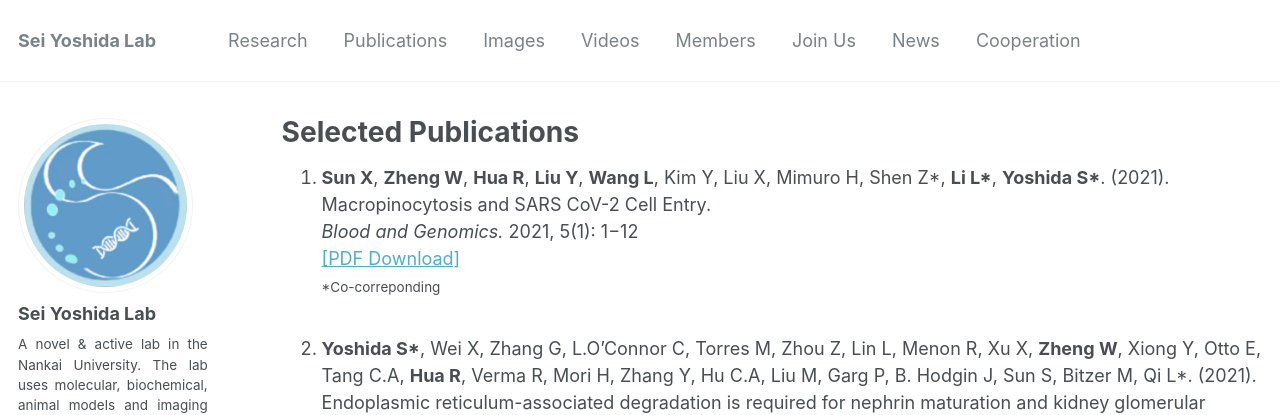
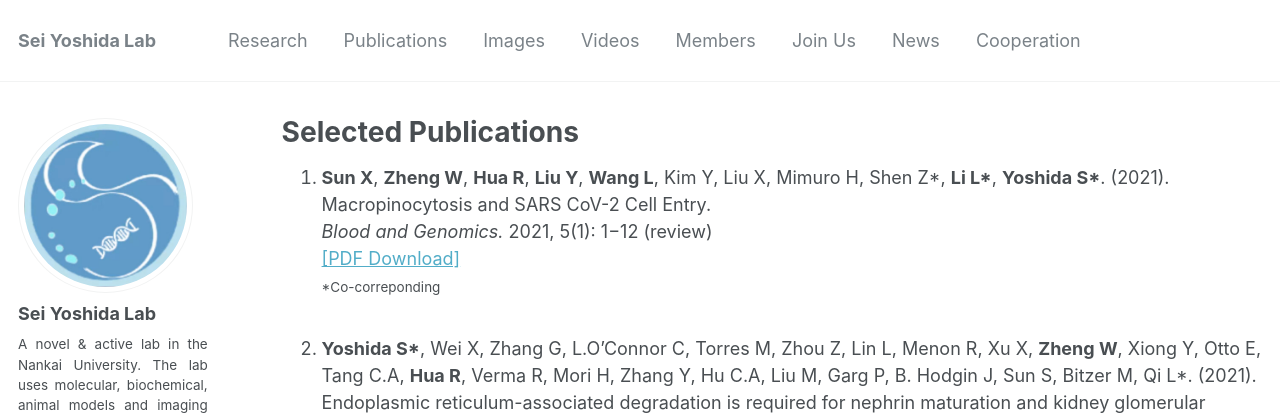
Before and after one commit to seiyoshida-lab/seiyoshida-lab.github.io, a Jekyll site: the page built from _pages/publications.md, in a window 1280 px wide and 900 px high. Shown: the top 415 px of the window. Built offline with Jekyll 4.4.1, drawn with Linux system fonts in a browser that asks for light colours; some web fonts are replaced.

Commit message:
Update publications.md

```diff
--- a/_pages/publications.md
+++ b/_pages/publications.md
@@ -10,7 +10,7 @@ author_profile:
 
   <li> <B>Sun X</B>, <B>Zheng W</B>, <B>Hua R</B>, <B>Liu Y</B>, <B>Wang L</B>, Kim Y, Liu X, Mimuro H, Shen Z*, <B>Li L*</B>, <B>Yoshida S*</B>. (2021).<br>
  Macropinocytosis and SARS CoV-2 Cell Entry. <br>
- <i>Blood and Genomics. </i>2021, 5(1): 1−12<br>
+ <i>Blood and Genomics. </i>2021, 5(1): 1−12 (review)<br>
   <a href="../files/2021 BG.pdf">[PDF Download]</a><br>
   <small> *Co-correponding</small><br><br></li>
 
```
